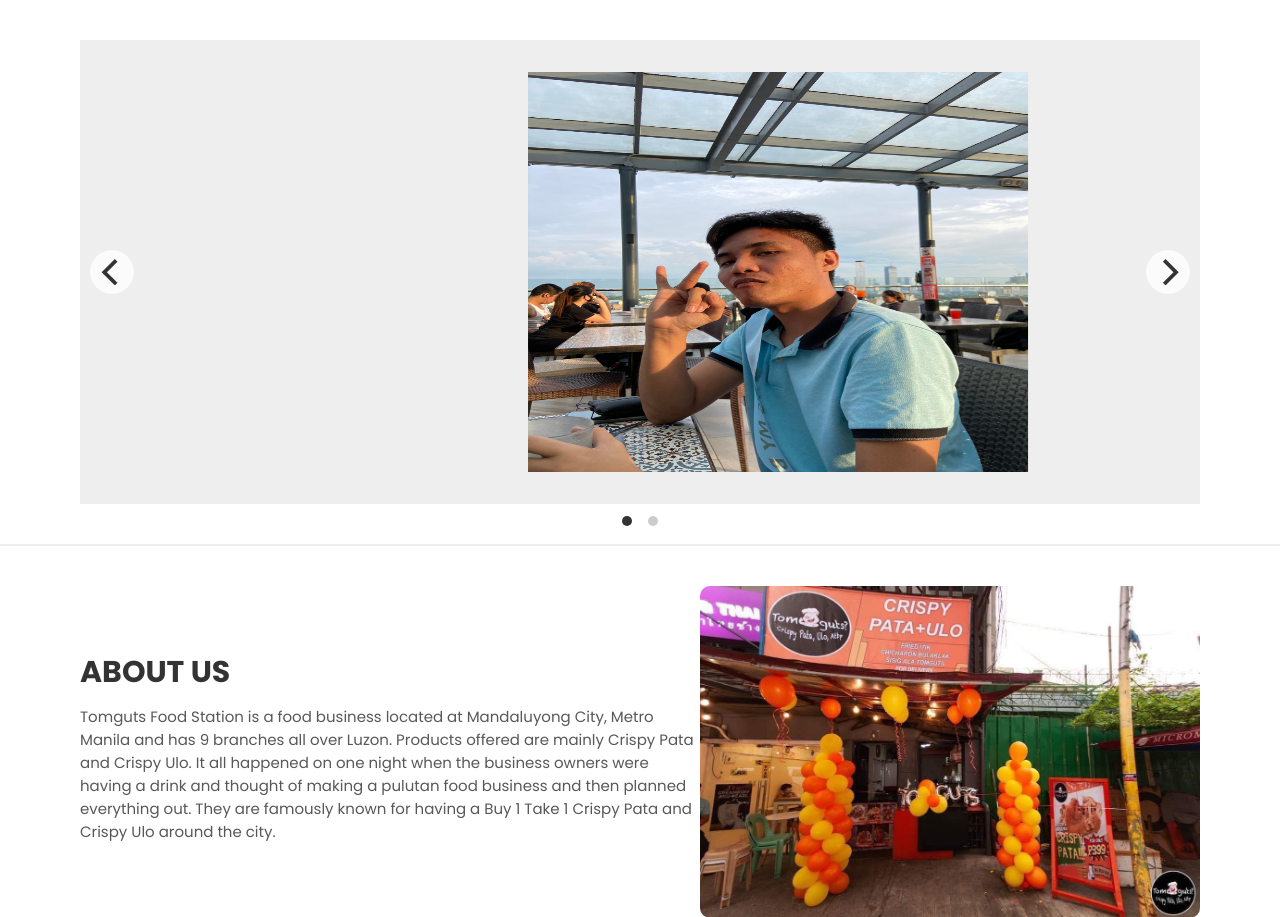
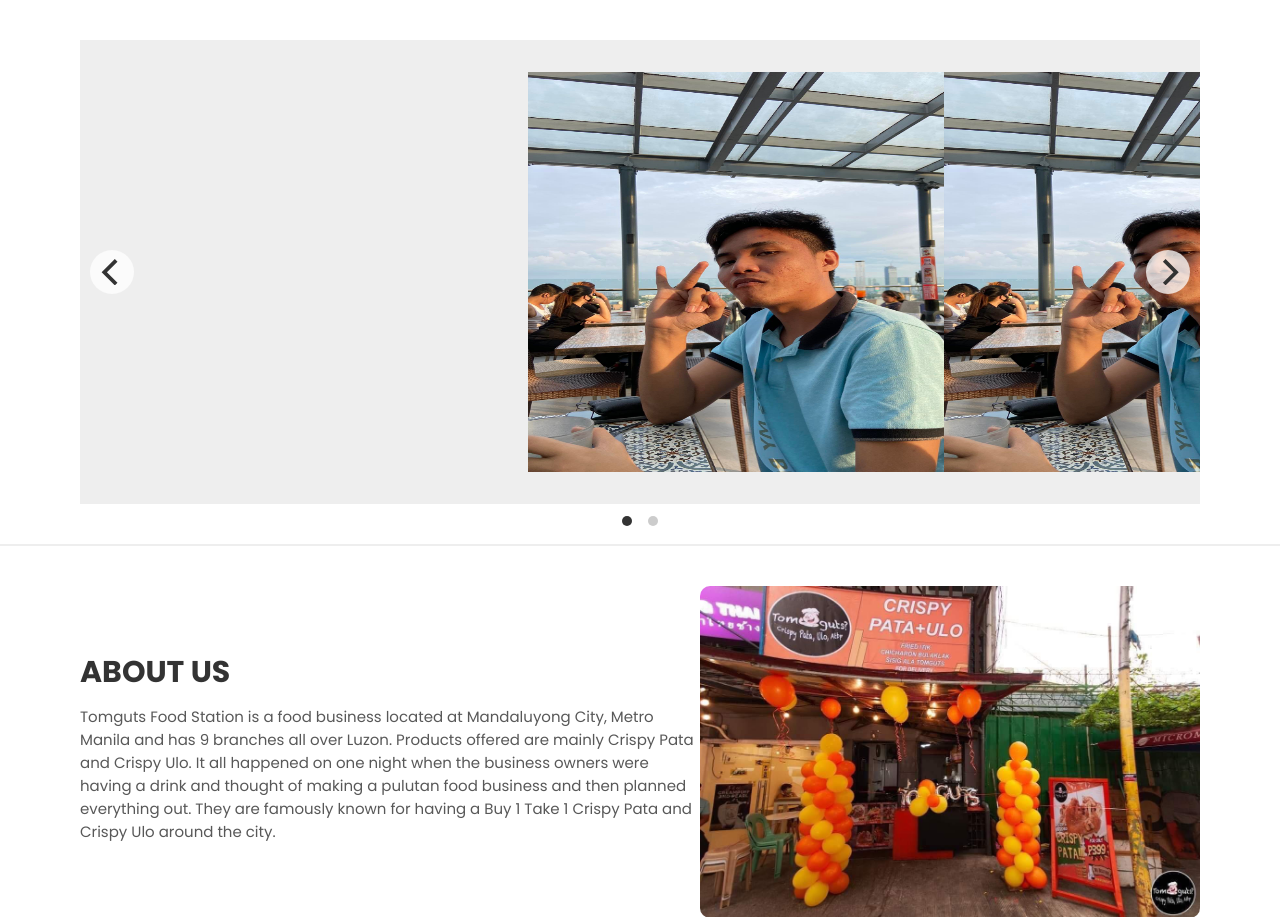
Before and after one commit to dyobidyobs1/resto-inventory-chat, a Django app: page / in a window 1280 px wide. Shown: the part 599-1516 px from the top of the page. Run offline with Django 3.2, Linux system fonts and the light colour scheme; data comes from the database, SQL or seed files in the repository; parts of the project's set-up code (start-up, migrations or seed data) failed here and were passed over; some libraries are stand-ins or nearby versions.

Commit message:
Update gallery.css

```diff
--- a/static/css/gallery.css
+++ b/static/css/gallery.css
@@ -6,7 +6,7 @@
 .gallery-cell {
 width: 20%;
 height: 400px;
-margin: 2rem 25rem;
+margin: 2rem 6rem;
 background: #8C8;
 text-align: center;
 }
```
